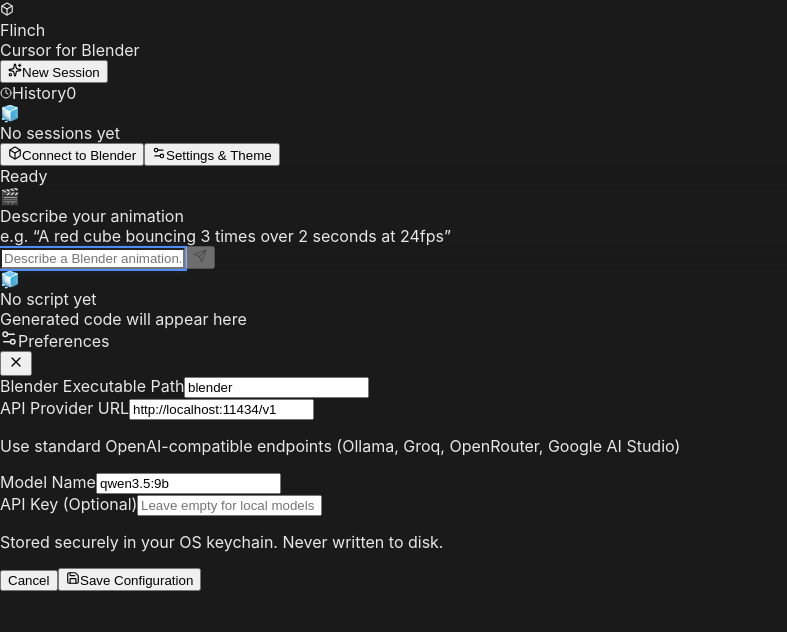
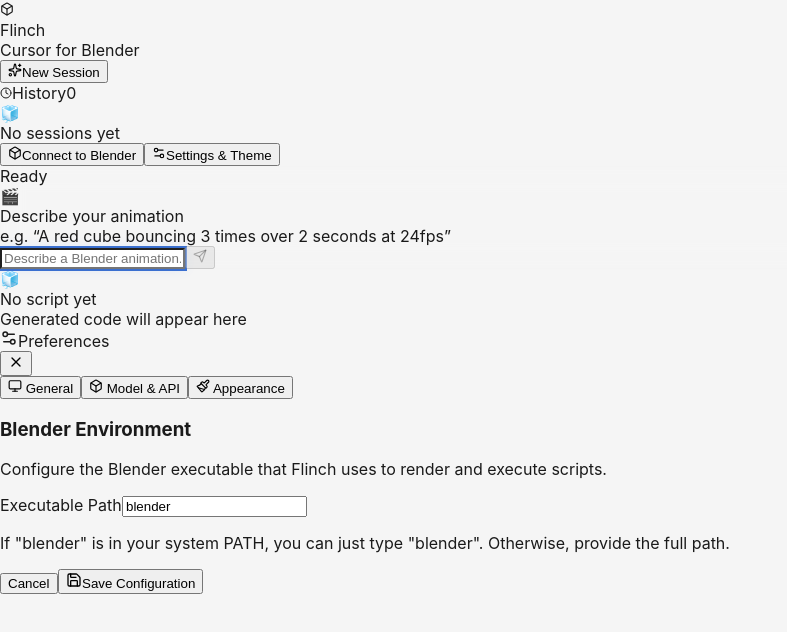
Before and after one commit to theRiddler9/flinch, a React (Vite) app in the folder apps/desktop/ui/: page / in a window 1280 px wide. Shown: the top 632 px of the page, without its empty margins (0-787 px from the left). Built offline with nearby package versions, Linux system fonts and the light colour scheme.

Commit message:
feat(ui): rebuild settings modal with sidebar, theme toggle, font config, and save toast

```diff
--- a/apps/desktop/ui/src/App.css
+++ b/apps/desktop/ui/src/App.css
@@ -22,6 +22,21 @@
   --flinch-success:    #48c78e;
   --flinch-error:      #f14668;
   --flinch-warning:    #ffb84d;
+}
+
+.theme-light {
+  --flinch-bg-deep:    #f5f5f5;
+  --flinch-bg-base:    #ffffff;
+  --flinch-bg-panel:   #e8e8e8;
+  --flinch-bg-surface: #d1d1d1;
+  --flinch-bg-hover:   #c4c4c4;
+  --flinch-border:     #d0d0d0;
+  --flinch-border-dim: #e0e0e0;
+  --flinch-text:       #1a1a1a;
+  --flinch-text-dim:   #4a4a4a;
+  --flinch-text-muted: #6a6a6a;
+  --flinch-accent:     #3a6fd0;
+  --flinch-accent-dim: #2a5bb0;
 }
 
 /* GPU-accelerated smooth scrollbars */
--- a/apps/desktop/ui/src/App.tsx
+++ b/apps/desktop/ui/src/App.tsx
@@ -10,7 +10,23 @@
 import './App.css';
 
 function App() {
-  const { appendToken } = useStore();
+  const { appendToken, theme } = useStore();
+
+  useEffect(() => {
+    const root = document.documentElement;
+    if (theme === 'dark') {
+      root.classList.remove('theme-light');
+    } else if (theme === 'light') {
+      root.classList.add('theme-light');
+    } else {
+      // system
+      if (window.matchMedia && window.matchMedia('(prefers-color-scheme: light)').matches) {
+        root.classList.add('theme-light');
+      } else {
+        root.classList.remove('theme-light');
+      }
+    }
+  }, [theme]);
 
   useEffect(() => {
     let tokenBuffer = '';
--- a/apps/desktop/ui/src/components/EditorPanel.tsx
+++ b/apps/desktop/ui/src/components/EditorPanel.tsx
@@ -8,10 +8,7 @@
 import { useState, useEffect } from 'react';
 
 export function EditorPanel() {
-  const attempts = useStore((s) => s.attempts);
-  const activeAttemptIndex = useStore((s) => s.activeAttemptIndex);
-  const setActiveAttempt = useStore((s) => s.setActiveAttempt);
-  const finalResult = useStore((s) => s.finalResult);
+  const { attempts, activeAttemptIndex, setActiveAttempt, finalResult, theme, fontSize } = useStore();
   const [errorExpanded, setErrorExpanded] = useState(true);
 
   const [activeTab, setActiveTab] = useState<'code' | 'preview'>('code');
@@ -242,7 +239,7 @@
         ) : isDiffMode ? (
           <DiffEditor
             language="python"
-            theme="vs-dark"
+            theme={theme === 'light' || (theme === 'system' && window.matchMedia('(prefers-color-scheme: light)').matches) ? "vs-light" : "vs-dark"}
             original={previousAttempt.script}
             modified={currentAttempt.script}
             options={{
@@ -250,9 +247,9 @@
               minimap: { enabled: false },
               scrollBeyondLastLine: false,
               renderSideBySide: false,
-              fontSize: 13,
+              fontSize: fontSize,
               fontFamily: "'JetBrains Mono', 'Fira Code', 'Cascadia Code', monospace",
-              lineHeight: 20,
+              lineHeight: Math.round(fontSize * 1.5),
               padding: { top: 12, bottom: 12 },
               smoothScrolling: true,
               cursorBlinking: 'smooth',
@@ -262,15 +259,15 @@
         ) : (
           <Editor
             language="python"
-            theme="vs-dark"
+            theme={theme === 'light' || (theme === 'system' && window.matchMedia('(prefers-color-scheme: light)').matches) ? "vs-light" : "vs-dark"}
             value={currentAttempt.script}
             options={{
               readOnly: true,
               minimap: { enabled: false },
               scrollBeyondLastLine: false,
-              fontSize: 13,
+              fontSize: fontSize,
               fontFamily: "'JetBrains Mono', 'Fira Code', 'Cascadia Code', monospace",
-              lineHeight: 20,
+              lineHeight: Math.round(fontSize * 1.5),
               padding: { top: 12, bottom: 12 },
               smoothScrolling: true,
               cursorBlinking: 'smooth',
--- a/apps/desktop/ui/src/components/SettingsModal.tsx
+++ b/apps/desktop/ui/src/components/SettingsModal.tsx
@@ -1,8 +1,9 @@
 import { useEffect, useState } from 'react';
 import { z } from 'zod';
 import { invoke } from '@tauri-apps/api/core';
-import { Settings2, Save, X, AlertCircle } from 'lucide-react';
+import { Settings2, Save, X, AlertCircle, Monitor, Box, Paintbrush, CheckCircle2 } from 'lucide-react';
 import { cn } from '../lib/utils';
+import { useStore } from '../state/useStore';
 
 export const SettingsSchema = z.object({
   blender_bin: z.string().min(1, 'Blender path is required'),
@@ -13,6 +14,8 @@
 });
 
 export type Settings = z.infer<typeof SettingsSchema>;
+
+type Tab = 'general' | 'model' | 'appearance';
 
 export function SettingsModal({
   isOpen,
@@ -29,13 +32,18 @@
     api_key: '',
   });
 
+  const { theme, setTheme, fontSize, setFontSize } = useStore();
+
+  const [activeTab, setActiveTab] = useState<Tab>('general');
   const [errors, setErrors] = useState<Partial<Record<keyof Settings, string>>>({});
   const [isSaving, setIsSaving] = useState(false);
   const [saveError, setSaveError] = useState<string | null>(null);
+  const [saveSuccess, setSaveSuccess] = useState(false);
 
   useEffect(() => {
     if (isOpen) {
       loadSettings();
+      setSaveSuccess(false);
     }
   }, [isOpen]);
 
@@ -52,6 +60,7 @@
     try {
       setIsSaving(true);
       setSaveError(null);
+      setSaveSuccess(false);
       setErrors({});
 
       // Strictly validate with Zod
@@ -59,7 +68,10 @@
 
       // Save to backend
       await invoke('save_settings', { settings: valid });
-      onClose();
+
+      setSaveSuccess(true);
+      setTimeout(() => setSaveSuccess(false), 3000);
+
     } catch (e) {
       if (e instanceof z.ZodError) {
         const fieldErrors: any = {};
@@ -81,10 +93,10 @@
 
   return (
     <div className="fixed inset-0 z-50 flex items-center justify-center bg-black/60 backdrop-blur-sm flinch-fade-in">
-      <div className="bg-flinch-surface border border-flinch-border shadow-2xl rounded-xl w-full max-w-md overflow-hidden flex flex-col flinch-slide-in">
+      <div className="bg-flinch-surface border border-flinch-border shadow-2xl rounded-xl w-full max-w-2xl h-[500px] overflow-hidden flex flex-col flinch-slide-in relative">
 
         {/* Header */}
-        <div className="flex items-center justify-between px-5 py-4 border-b border-flinch-border bg-flinch-deep">
+        <div className="flex items-center justify-between px-5 py-4 border-b border-flinch-border bg-flinch-deep shrink-0">
           <div className="flex items-center gap-2 text-flinch-text font-semibold">
             <Settings2 size={18} className="text-flinch-text-muted" />
             Preferences
@@ -94,45 +106,93 @@
           </button>
         </div>
 
-        {/* Body */}
-        <div className="p-5 space-y-4 overflow-y-auto">
+        {/* Success Toast */}
+        {saveSuccess && (
+          <div className="absolute top-16 left-1/2 -translate-x-1/2 bg-white px-4 py-2 rounded-full shadow-lg border border-gray-200 flex items-center gap-2 z-50 flinch-slide-in">
+            <CheckCircle2 size={16} className="text-green-500" />
+            <span className="text-sm font-medium text-black">Configuration saved successfully</span>
+          </div>
+        )}
+
+        <div className="flex flex-1 min-h-0">
+          {/* Sidebar */}
+          <div className="w-48 bg-flinch-deep/50 border-r border-flinch-border p-3 space-y-1 shrink-0 overflow-y-auto">
+            <button
+              onClick={() => setActiveTab('general')}
+              className={cn("w-full flex items-center gap-2 px-3 py-2 text-sm rounded-md flinch-transition", activeTab === 'general' ? "bg-flinch-surface text-flinch-text font-medium shadow-sm" : "text-flinch-text-dim hover:bg-flinch-surface/50 hover:text-flinch-text")}
+            >
+              <Monitor size={14} /> General
+            </button>
+            <button
+              onClick={() => setActiveTab('model')}
+              className={cn("w-full flex items-center gap-2 px-3 py-2 text-sm rounded-md flinch-transition", activeTab === 'model' ? "bg-flinch-surface text-flinch-text font-medium shadow-sm" : "text-flinch-text-dim hover:bg-flinch-surface/50 hover:text-flinch-text")}
+            >
+              <Box size={14} /> Model & API
+            </button>
+            <button
+              onClick={() => setActiveTab('appearance')}
+              className={cn("w-full flex items-center gap-2 px-3 py-2 text-sm rounded-md flinch-transition", activeTab === 'appearance' ? "bg-flinch-surface text-flinch-text font-medium shadow-sm" : "text-flinch-text-dim hover:bg-flinch-surface/50 hover:text-flinch-text")}
+            >
+              <Paintbrush size={14} /> Appearance
+            </button>
+          </div>
+
+          {/* Body content */}
+          <div className="flex-1 p-6 overflow-y-auto bg-flinch-base">
             {saveError && (
-            <div className="p-3 text-xs bg-flinch-error/10 border border-flinch-error/20 rounded text-flinch-error flex items-start gap-2">
+              <div className="mb-4 p-3 text-xs bg-flinch-error/10 border border-flinch-error/20 rounded text-flinch-error flex items-start gap-2">
                 <AlertCircle size={14} className="mt-0.5 shrink-0" />
                 <span>{saveError}</span>
               </div>
             )}
 
-          <div className="space-y-1">
-            <label className="text-xs font-medium text-flinch-text-dim">Blender Executable Path</label>
+            {activeTab === 'general' && (
+              <div className="space-y-5 flinch-fade-in">
+                <div>
+                  <h3 className="text-lg font-semibold text-flinch-text mb-1">Blender Environment</h3>
+                  <p className="text-xs text-flinch-text-muted mb-4">Configure the Blender executable that Flinch uses to render and execute scripts.</p>
+
+                  <div className="space-y-1.5">
+                    <label className="text-sm font-medium text-flinch-text-dim">Executable Path</label>
                     <input
                       type="text"
-              className={cn("w-full bg-flinch-deep border rounded px-3 py-2 text-sm text-flinch-text outline-none flinch-transition", errors.blender_bin ? "border-flinch-error focus:border-flinch-error" : "border-flinch-border focus:border-flinch-text-muted")}
+                      className={cn("w-full bg-flinch-deep border rounded px-3 py-2.5 text-sm text-flinch-text outline-none flinch-transition", errors.blender_bin ? "border-flinch-error focus:border-flinch-error" : "border-flinch-border focus:border-flinch-text-muted")}
                       value={settings.blender_bin}
                       onChange={(e) => setSettings({ ...settings, blender_bin: e.target.value })}
-              placeholder="/Applications/Blender.app/Contents/MacOS/Blender or C:\\Program Files\\Blender Foundation\\Blender 4.2\\blender.exe"
+                      placeholder="/Applications/Blender.app/Contents/MacOS/Blender or C:\\Program Files\\Blender Foundation\\Blender 4.5\\blender.exe"
                     />
+                    <p className="text-xs text-flinch-text-muted mt-1">If "blender" is in your system PATH, you can just type "blender". Otherwise, provide the full path.</p>
                     {errors.blender_bin && <div className="text-xs text-flinch-error mt-1">{errors.blender_bin}</div>}
                   </div>
+                </div>
+              </div>
+            )}
 
-          <div className="space-y-1 pt-2">
-            <label className="text-xs font-medium text-flinch-text-dim">API Provider URL</label>
+            {activeTab === 'model' && (
+              <div className="space-y-5 flinch-fade-in">
+                <div>
+                  <h3 className="text-lg font-semibold text-flinch-text mb-1">AI Provider</h3>
+                  <p className="text-xs text-flinch-text-muted mb-4">Set up your local or remote LLM endpoint. Must be OpenAI API compatible.</p>
+
+                  <div className="space-y-4">
+                    <div className="space-y-1.5">
+                      <label className="text-sm font-medium text-flinch-text-dim">API Provider URL</label>
                       <input
                         type="text"
-              className={cn("w-full bg-flinch-deep border rounded px-3 py-2 text-sm text-flinch-text outline-none flinch-transition", errors.provider_base_url ? "border-flinch-error focus:border-flinch-error" : "border-flinch-border focus:border-flinch-text-muted")}
+                        className={cn("w-full bg-flinch-deep border rounded px-3 py-2.5 text-sm text-flinch-text outline-none flinch-transition", errors.provider_base_url ? "border-flinch-error focus:border-flinch-error" : "border-flinch-border focus:border-flinch-text-muted")}
                         value={settings.provider_base_url}
                         onChange={(e) => setSettings({ ...settings, provider_base_url: e.target.value })}
                         placeholder="http://localhost:11434/v1"
                       />
-            <p className="text-2xs text-flinch-text-muted">Use standard OpenAI-compatible endpoints (Ollama, Groq, OpenRouter, Google AI Studio)</p>
+                      <p className="text-xs text-flinch-text-muted">Use standard OpenAI-compatible endpoints (Ollama, Groq, OpenRouter, Google AI Studio)</p>
                       {errors.provider_base_url && <div className="text-xs text-flinch-error mt-1">{errors.provider_base_url}</div>}
                     </div>
 
-          <div className="space-y-1 pt-2">
-            <label className="text-xs font-medium text-flinch-text-dim">Model Name</label>
+                    <div className="space-y-1.5">
+                      <label className="text-sm font-medium text-flinch-text-dim">Model Name</label>
                       <input
                         type="text"
-              className={cn("w-full bg-flinch-deep border rounded px-3 py-2 text-sm text-flinch-text outline-none flinch-transition", errors.provider_model ? "border-flinch-error focus:border-flinch-error" : "border-flinch-border focus:border-flinch-text-muted")}
+                        className={cn("w-full bg-flinch-deep border rounded px-3 py-2.5 text-sm text-flinch-text outline-none flinch-transition", errors.provider_model ? "border-flinch-error focus:border-flinch-error" : "border-flinch-border focus:border-flinch-text-muted")}
                         value={settings.provider_model}
                         onChange={(e) => setSettings({ ...settings, provider_model: e.target.value })}
                         placeholder="qwen3.5:9b"
@@ -140,38 +200,87 @@
                       {errors.provider_model && <div className="text-xs text-flinch-error mt-1">{errors.provider_model}</div>}
                     </div>
 
-          <div className="space-y-1 pt-2">
-            <label className="text-xs font-medium text-flinch-text-dim">API Key (Optional)</label>
+                    <div className="space-y-1.5">
+                      <label className="text-sm font-medium text-flinch-text-dim">API Key (Optional)</label>
                       <input
                         type="password"
-              className={cn("w-full bg-flinch-deep border rounded px-3 py-2 text-sm text-flinch-text outline-none flinch-transition", errors.api_key ? "border-flinch-error focus:border-flinch-error" : "border-flinch-border focus:border-flinch-text-muted")}
+                        className={cn("w-full bg-flinch-deep border rounded px-3 py-2.5 text-sm text-flinch-text outline-none flinch-transition", errors.api_key ? "border-flinch-error focus:border-flinch-error" : "border-flinch-border focus:border-flinch-text-muted")}
                         value={settings.api_key}
                         onChange={(e) => setSettings({ ...settings, api_key: e.target.value })}
                         placeholder="Leave empty for local models like Ollama"
                       />
-            <p className="text-2xs text-flinch-text-muted">Stored securely in your OS keychain. Never written to disk.</p>
+                      <p className="text-xs text-flinch-text-muted">Stored securely in your OS keychain. Never written to disk.</p>
                       {errors.api_key && <div className="text-xs text-flinch-error mt-1">{errors.api_key}</div>}
                     </div>
+                  </div>
+                </div>
+              </div>
+            )}
 
+            {activeTab === 'appearance' && (
+              <div className="space-y-5 flinch-fade-in">
+                <div>
+                  <h3 className="text-lg font-semibold text-flinch-text mb-1">Appearance</h3>
+                  <p className="text-xs text-flinch-text-muted mb-4">Customize the UI theme and layout.</p>
+
+                  <div className="space-y-4">
+                    <div className="space-y-2">
+                      <label className="text-sm font-medium text-flinch-text-dim">Theme</label>
+                      <div className="flex items-center gap-3">
+                        {['system', 'dark', 'light'].map((t) => (
+                          <label key={t} className="flex items-center gap-2 cursor-pointer">
+                            <input
+                              type="radio"
+                              name="theme"
+                              value={t}
+                              checked={theme === t}
+                              onChange={() => setTheme(t as 'system'|'dark'|'light')}
+                              className="accent-flinch-accent"
+                            />
+                            <span className="text-sm capitalize text-flinch-text">{t}</span>
+                          </label>
+                        ))}
+                      </div>
+                    </div>
+
+                    <div className="space-y-2">
+                      <label className="text-sm font-medium text-flinch-text-dim">Code Editor Font Size</label>
+                      <select
+                        value={fontSize}
+                        onChange={(e) => setFontSize(Number(e.target.value))}
+                        className="bg-flinch-deep border border-flinch-border rounded px-3 py-2 text-sm text-flinch-text outline-none flinch-transition focus:border-flinch-text-muted"
+                      >
+                        <option value={11}>Small (11px)</option>
+                        <option value={13}>Medium (13px)</option>
+                        <option value={15}>Large (15px)</option>
+                        <option value={17}>Extra Large (17px)</option>
+                      </select>
+                    </div>
+                  </div>
+                </div>
+              </div>
+            )}
+
+          </div>
         </div>
 
         {/* Footer */}
-        <div className="px-5 py-4 border-t border-flinch-border bg-flinch-deep flex items-center justify-end gap-3">
+        <div className="px-5 py-4 border-t border-flinch-border bg-flinch-deep flex items-center justify-end gap-3 shrink-0">
           <button
             onClick={onClose}
-            className="px-4 py-2 text-xs font-medium text-flinch-text-dim hover:text-flinch-text flinch-transition"
+            className="px-4 py-2 text-sm font-medium text-flinch-text-dim hover:text-flinch-text flinch-transition"
           >
             Cancel
           </button>
           <button
             onClick={handleSave}
             disabled={isSaving}
-            className="flex items-center gap-2 px-4 py-2 text-xs font-medium bg-flinch-text text-flinch-bg rounded hover:bg-flinch-text-dim flinch-transition disabled:opacity-50"
+            className="flex items-center gap-2 px-5 py-2.5 text-sm font-medium bg-flinch-accent text-white rounded hover:bg-flinch-accent-dim flinch-transition disabled:opacity-50"
           >
             {isSaving ? (
-              <span className="w-3 h-3 border-2 border-flinch-bg border-t-transparent rounded-full animate-spin" />
+              <span className="w-4 h-4 border-2 border-white border-t-transparent rounded-full animate-spin" />
             ) : (
-              <Save size={14} />
+              <Save size={16} />
             )}
             Save Configuration
           </button>
--- a/apps/desktop/ui/src/state/useStore.ts
+++ b/apps/desktop/ui/src/state/useStore.ts
@@ -30,6 +30,11 @@
   isSettingsOpen: boolean;
   doctorStatus: 'checking' | 'ok' | 'error';
 
+  theme: 'system' | 'dark' | 'light';
+  fontSize: number;
+
+  setTheme: (theme: 'system' | 'dark' | 'light') => void;
+  setFontSize: (size: number) => void;
   setPrompt: (prompt: string) => void;
   appendToken: (token: string) => void;
   addMessage: (role: 'user' | 'assistant', content: string) => void;
@@ -53,7 +58,11 @@
   history: [],
   isSettingsOpen: false,
   doctorStatus: 'checking',
+  theme: 'system',
+  fontSize: 13,
 
+  setTheme: (theme) => set({ theme }),
+  setFontSize: (fontSize) => set({ fontSize }),
   setPrompt: (prompt) => set({ prompt }),
 
   appendToken: (token) => {
```
Lines whose indentation alone changed are shown as unchanged.
